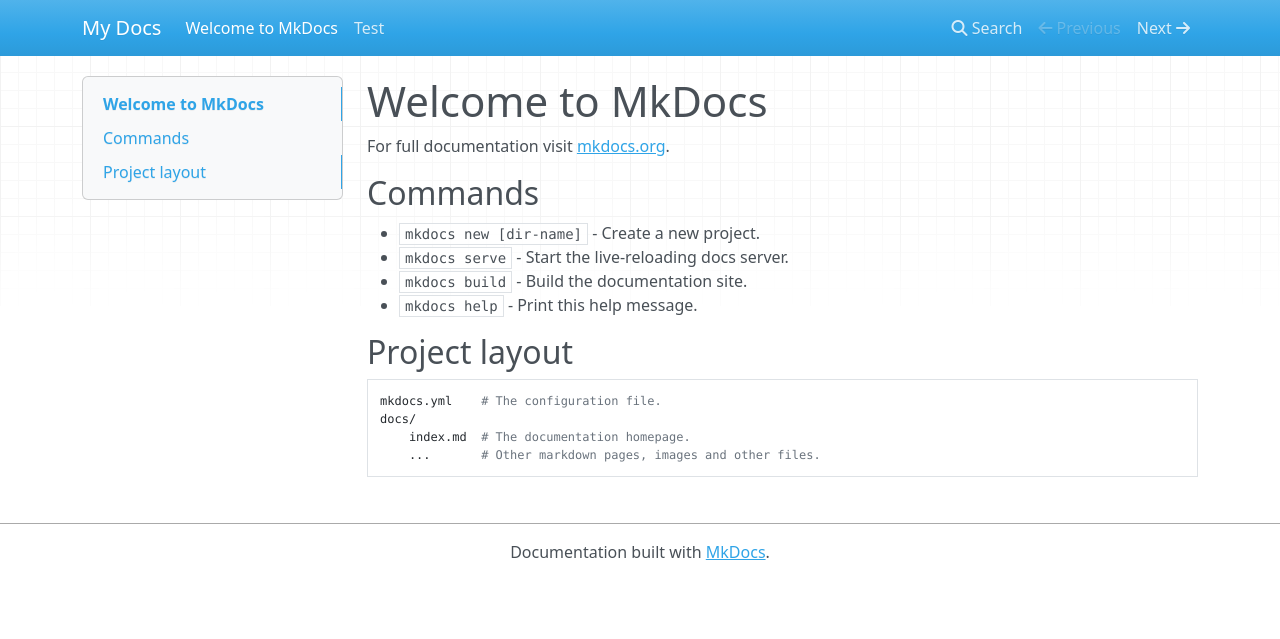
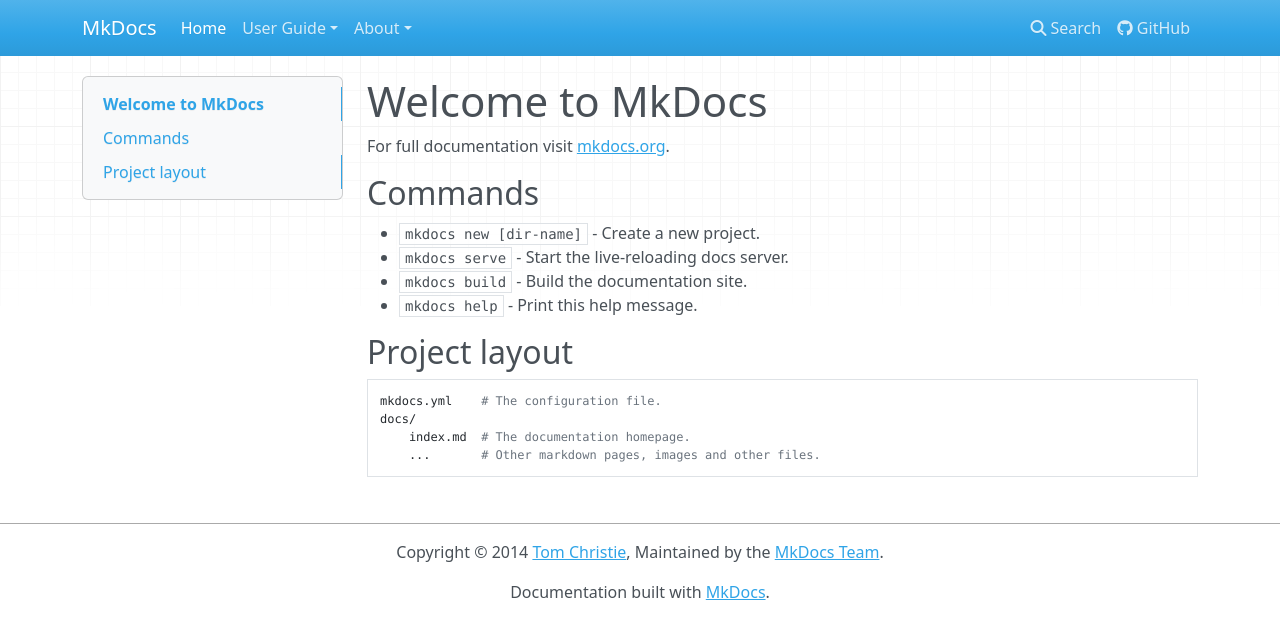
Before and after one commit to ziaziosk/Presentations, an MkDocs documentation site: the page built from docs/index.md, in a window 1280 px wide. Shown: the top 639 px of the page. Built offline with MkDocs 1.6.1, drawn with Linux system fonts in a browser that asks for light colours; nearby versions of some CDN libraries.

Commit message:
Update mkdocs.yml

```diff
--- a/mkdocs.yml
+++ b/mkdocs.yml
@@ -1 +1,46 @@
-site_name: My Docs
+site_name: MkDocs
+site_url: https://www.mkdocs.org
+site_description: Project documentation with Markdown.
+site_author: MkDocs Team
+
+repo_url: https://github.com/mkdocs/mkdocs/
+edit_uri: ""
+
+theme:
+    name: mkdocs
+    highlightjs: true
+    hljs_languages:
+        - yaml
+        - django
+
+nav:
+    - Home: index.md
+    - User Guide:
+        - Writing Your Docs: user-guide/writing-your-docs.md
+        - Styling Your Docs: user-guide/styling-your-docs.md
+        - Configuration: user-guide/configuration.md
+        - Deploying Your Docs: user-guide/deploying-your-docs.md
+        - Custom Themes: user-guide/custom-themes.md
+        - Plugins: user-guide/plugins.md
+    - About:
+        - Release Notes: about/release-notes.md
+        - Contributing: about/contributing.md
+        - License: about/license.md
+
+extra_css:
+    - css/extra.css
+
+markdown_extensions:
+    - toc:
+        permalink: 
+    - admonition
+    - def_list
+    - mdx_gh_links:
+        user: mkdocs
+        repo: mkdocs
+
+copyright: Copyright &copy; 2014 <a href="https://twitter.com/_tomchristie">Tom Christie</a>, Maintained by the <a href="/about/release-notes/#maintenance-team">MkDocs Team</a>.
+google_analytics: ['UA-27795084-5', 'mkdocs.org']
+
+plugins:
+    - search
```
